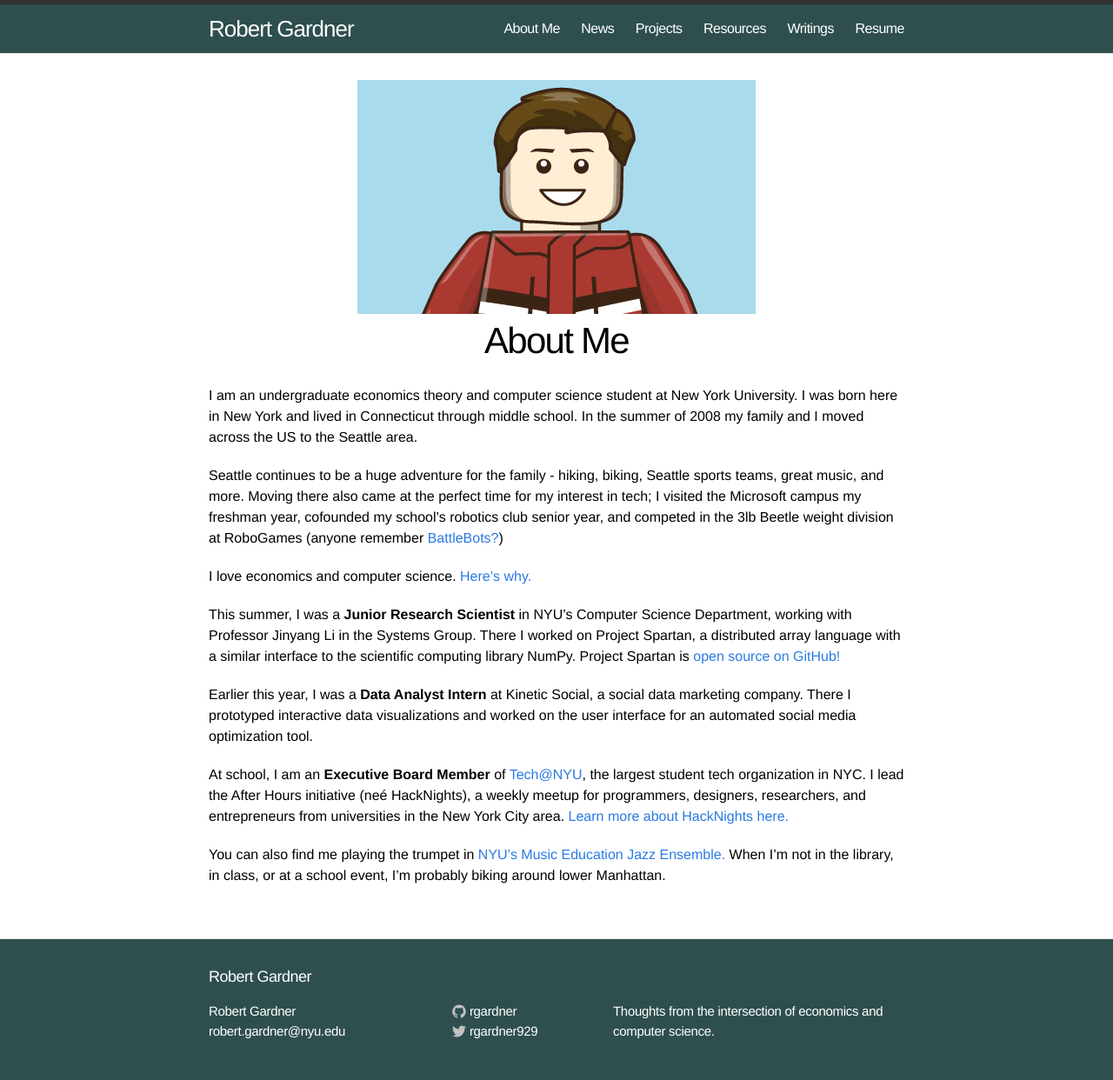
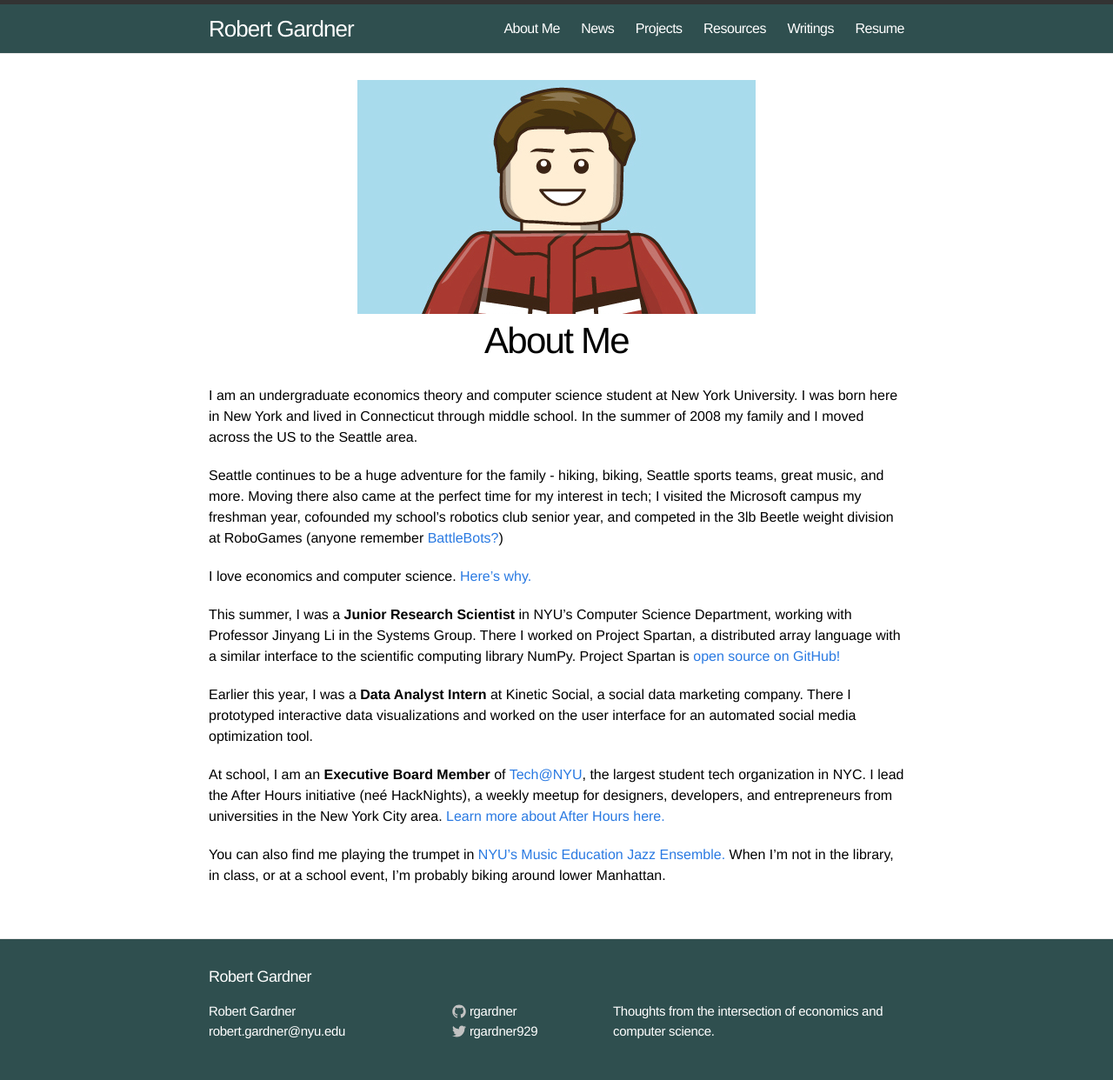
Before and after one commit to rgardner/rgardner.github.io, a Jekyll site: the page built from about.md, in a window 1280 px wide. Shown: the whole page at 87% size. Built offline with Jekyll 4.4.1, drawn with Linux system fonts in a browser that asks for light colours; comment, search, counter and statistics services are not loaded.

Commit message:
Fix after hours on about page

```diff
--- a/about.md
+++ b/about.md
@@ -32,8 +32,8 @@
 At school, I am an **Executive Board Member** of
 [Tech@NYU](http://www.techatnyu.org/), the largest student tech organization in
 NYC. I lead the After Hours initiative (neé HackNights), a weekly meetup for
-programmers, designers, researchers, and entrepreneurs from universities in the
-New York City area. [Learn more about HackNights
+designers, developers, and entrepreneurs from universities in the New York City
+area. [Learn more about After Hours
 here.](http://www.techatnyu.org/#build-and-socialize)
 
 You can also find me playing the trumpet in [NYU's Music Education Jazz
```
